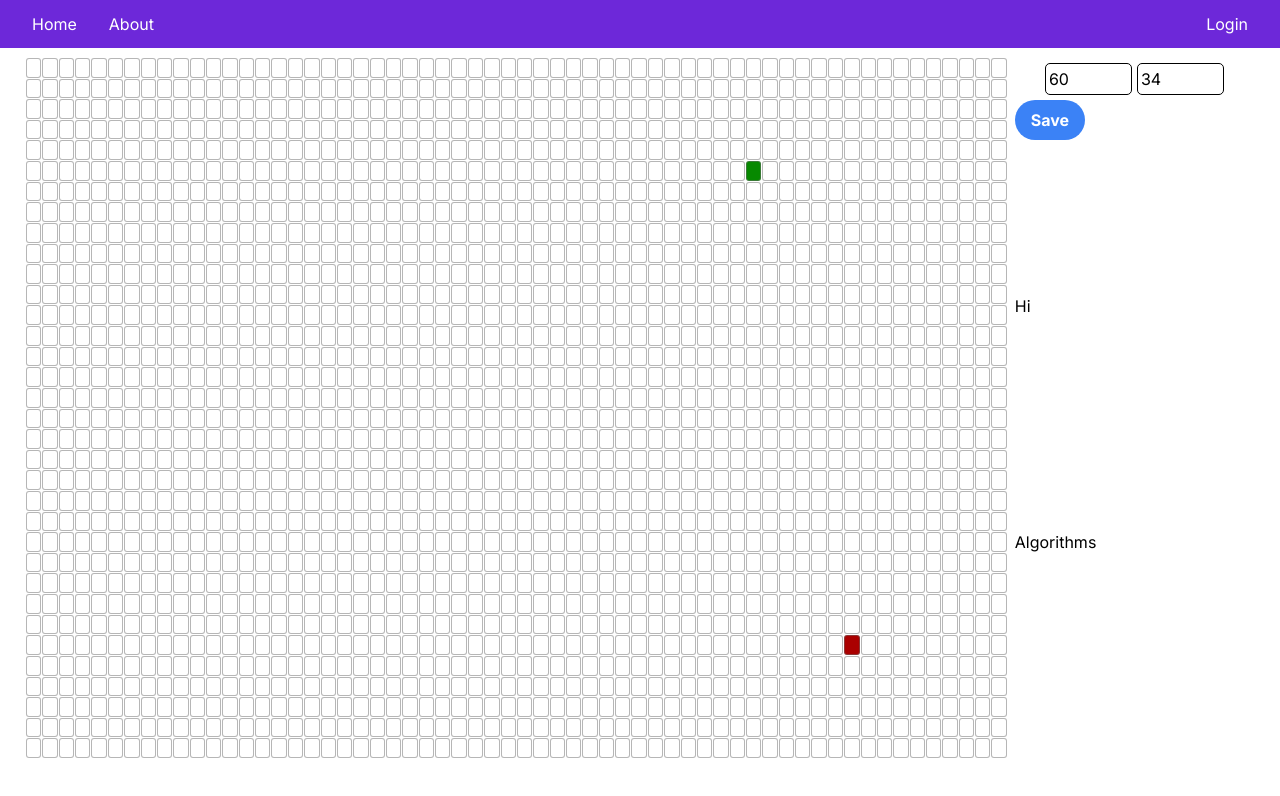
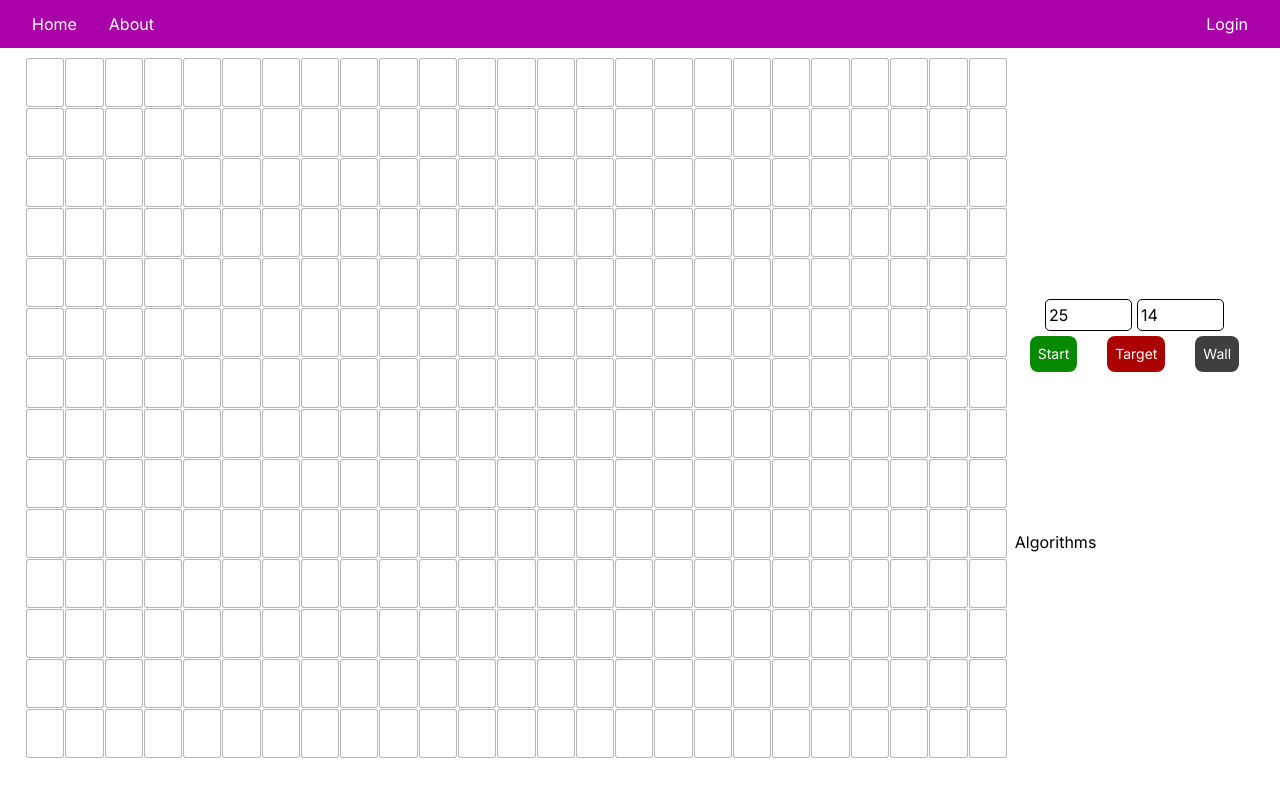
Before and after one commit to martins021/pathfinder, a Next.js app: page / in a window 1280 px wide. Shown: the top 796 px of the page. Built offline with nearby package versions, Linux system fonts and the light colour scheme.

Commit message:
controls for editing cells

```diff
--- a/src/app/components/actions.jsx
+++ b/src/app/components/actions.jsx
@@ -1,6 +1,5 @@
 "use client"
 import React from "react";
-import SizeController from "./sizeController";
 import SaveBtn from "./saveBtn";
 import { fetchMaps } from "@/lib/apiRequests";
 
@@ -12,7 +11,6 @@ const Actions = () => {
   }
   return (
     <>
-      <SizeController />
       <SaveBtn onClick={saveMap} />
     </>
   );
--- a/src/app/components/controls.jsx
+++ b/src/app/components/controls.jsx
@@ -1,10 +1,17 @@
 "use client"
 import React, { useContext, useEffect, useState } from "react";
+import SizeController from "./sizeController";
 
-const Controls = () => {
+
+const Controls = ({ tool, setTool }) => {
   return (
     <>
-      Hi
+     <SizeController />
+     <div style={{ display: "flex", justifyContent: "space-around" }}>
+      <button onClick={() => setTool("start")} className="text-white bg-green rounded-lg text-sm p-2">Start</button>
+      <button onClick={() => setTool("target")} className="text-white bg-red rounded-lg  text-sm p-2">Target</button>
+      <button onClick={() => setTool("wall")} className="text-white bg-gray rounded-lg  text-sm p-2">Wall</button>
+     </div>
     </>
   );
 }
--- a/src/app/components/map.jsx
+++ b/src/app/components/map.jsx
@@ -3,13 +3,19 @@ import React, { useContext, memo } from "react";
 import styles from "../styles/map.module.css"
 import MapContext from "@/app/context/mapContext";
 
-const Cell = memo(({ cellState }) => {
+const Cell = memo(({ cellState, onClick }) => {
   const cl = `${styles["cell"]} ${styles[cellState]}`;
-  return <div className={cl}></div>;
+  return <div className={cl} onClick={onClick}></div>;
 });
 
-const Map = () => {
-  const { mapData, mapSize } = useContext(MapContext);
+const Map = ({ tool }) => {
+  const { mapData, mapSize, setMapData } = useContext(MapContext);
+
+  const handleCellClick = (index) => {
+    const cp = [...mapData];
+    cp[index].state = tool;
+    setMapData(cp);
+  }
 
   return (
     <div className={styles.main} style={{
@@ -17,7 +23,7 @@ const Map = () => {
       gridTemplateColumns: `repeat(${mapSize.x}, 1fr)`
     }}>
       {mapData.map((cell, i) => (
-        <Cell key={i} cellState={cell.state} />
+        <Cell key={i} cellState={cell.state} onClick={() => handleCellClick(i)} />
       ))}
     </div>
   );
--- a/src/app/components/navbar.jsx
+++ b/src/app/components/navbar.jsx
@@ -4,7 +4,7 @@ import Link from "next/link";
 const Navbar = () => {
   return (
     <>
-      <div className="w-full pt-3 pb-3 bg-violet-700 sticky top-0">
+      <div className="w-full pt-3 pb-3 bg-violet sticky top-0">
         <div className="container mx-auto max-w-[1920px] px-8 h-full">
           <div className="flex justify-between items-center h-full">
             <ul className="hidden md:flex gap-x-8 text-white">
--- a/src/app/context/mapContext.jsx
+++ b/src/app/context/mapContext.jsx
@@ -6,21 +6,14 @@ const MapContext = createContext(null);
 
 export const MapProvider = ({ children }) => {
   const prisma = new PrismaClient()
-  const [mapSize, setMapSize] = useState({ x: 60 , y: 34 });
+  const [mapSize, setMapSize] = useState({ x: 25 , y: 14 });
   const [mapData, setMapData] = useState([]);
 
   const createMap = () => {
     const data = []
-    console.log(mapSize);
     for (let x = 0; x < mapSize.x; x++) {
       for (let y = 0; y < mapSize.y; y++) {
-        if(y === 4 && x === 10){
-          data.push({ x, y, state: "start", elev: 1 })
-        } else if (y === 30 && x === 50){
-          data.push({ x, y, state: "finish", elev: 1 })
-        } else {
-          data.push({ x, y, state: "empty", elev: 1 })
-        }
+        data.push({ x, y, state: "empty", elev: 1 })
       }
     }
     setMapData(data)
@@ -30,8 +23,6 @@ export const MapProvider = ({ children }) => {
     createMap()
   }, [mapSize])
 
-  console.log(mapData);
-
   return (
     <MapContext.Provider value={{ mapData, setMapData, mapSize, setMapSize }}>
       {children}
--- a/src/app/page.js
+++ b/src/app/page.js
@@ -4,8 +4,12 @@ import Controls from '@/app/components/controls'
 import Actions from './components/actions'
 import styles from './styles/main.module.css'
 import { MapProvider } from '@/app/context/mapContext'
+import React, { useContext, useEffect, useState } from "react";
+
 
 export default function Home() {
+  const [tool, setTool] = useState('start')
+
   return (
     <MapProvider>
       <main className="mx-auto max-w-[1920px] min-h-screen px-4">
@@ -14,10 +18,10 @@ export default function Home() {
             <Actions />
           </div>
           <div className={styles.mapTile}>
-            <Map />
+            <Map tool={tool} />
           </div>
           <div className={styles.controlsTile}>
-            <Controls />
+            <Controls tool={tool} setTool={setTool} />
           </div>
           <div className={styles.algorithmsTile}>Algorithms</div>
         </div>
--- a/src/app/styles/map.module.css
+++ b/src/app/styles/map.module.css
@@ -9,6 +9,7 @@
   border: 1px solid rgba(110, 110, 110, 0.5);
   box-sizing: border-box;
   border-radius: 3px;
+  cursor: pointer;
 }
 .empty {
   background-color: rgb(255, 255, 255);
@@ -19,6 +20,6 @@
 .start {
   background-color: rgb(7, 137, 0);
 }
-.finish {
+.target {
   background-color: rgb(170, 0, 0);
 }
--- a/tailwind.config.js
+++ b/tailwind.config.js
@@ -13,6 +13,13 @@ module.exports = {
           'conic-gradient(from 180deg at 50% 50%, var(--tw-gradient-stops))',
       },
     },
+    colors:{
+      green:'rgb(7, 137, 0)',
+      red:'rgb(170, 0, 0)',
+      gray:'rgb(63, 63, 63)',
+      white:'rgb(255, 255, 255)',
+      violet:'rgb(170, 0, 170)',
+    }
   },
   plugins: [],
 }
```
